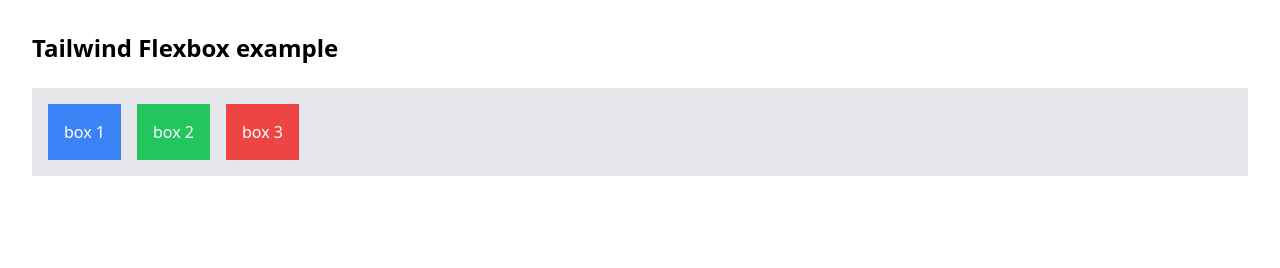
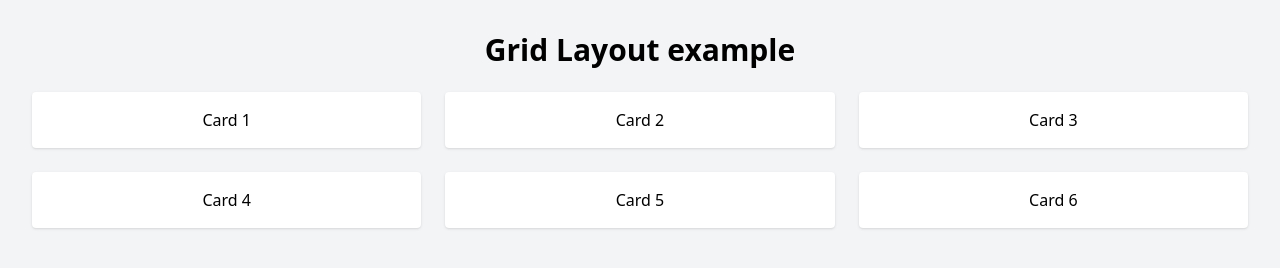
Before and after one commit to YashSharma992/Tailwind-Project, a website: page index.html in a window 1280 px wide. Drawn offline with nearby package versions, Linux system fonts and the light colour scheme; files that its build step writes are made by us from their sources.

Commit message:
Class Work

```diff
--- a/index.html
+++ b/index.html
@@ -7,12 +7,15 @@
     <script src="https://cdn.tailwindcss.com"></script>
     <link rel="stylesheet" href="./output.css">
 </head>
-<body class="p-8">
-    <h1 class="text-2xl font-bold mb-6">Tailwind Flexbox example</h1>
-        <div class="flex gap-4 p-4 bg-gray-200">
-            <div class="p-4 bg-blue-500 text-white">box 1</div>
-            <div class="p-4 bg-green-500 text-white">box 2</div>
-            <div class="p-4 bg-red-500 text-white">box 3</div>
+<body class=" bg-gray-100 p-8">
+    <h1 class="text-3xl font-bold text-center mb-6">Grid Layout example</h1>
+        <div class="grid grid-cols-1 sm:grid-cols-2 md:grid-cols-3 gap-6">
+        <div class="bg-white p-4 shadow rounded text-center">Card 1</div>
+        <div class="bg-white p-4 shadow rounded text-center">Card 2</div>
+        <div class="bg-white p-4 shadow rounded text-center">Card 3</div>
+        <div class="bg-white p-4 shadow rounded text-center">Card 4</div>
+        <div class="bg-white p-4 shadow rounded text-center">Card 5</div>
+        <div class="bg-white p-4 shadow rounded text-center">Card 6</div>
         </div>
 </body>
 </html>
```
